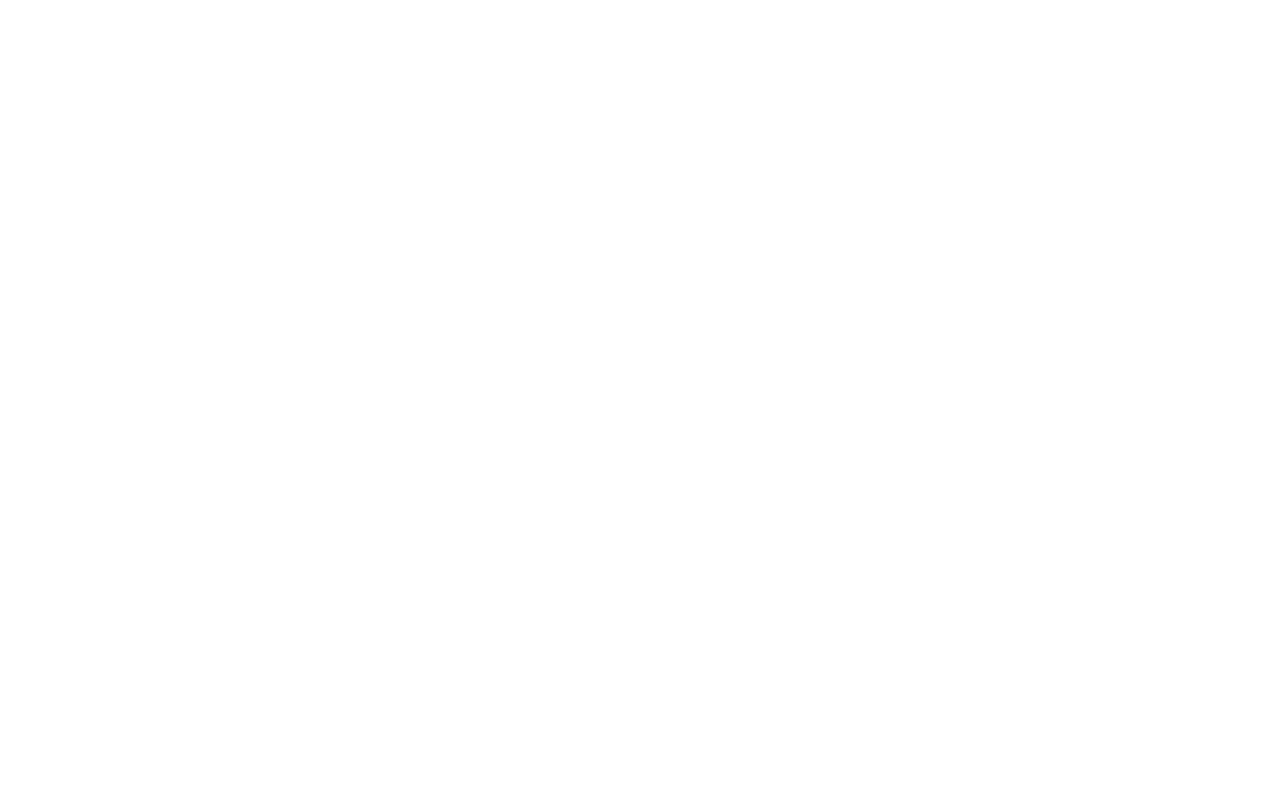
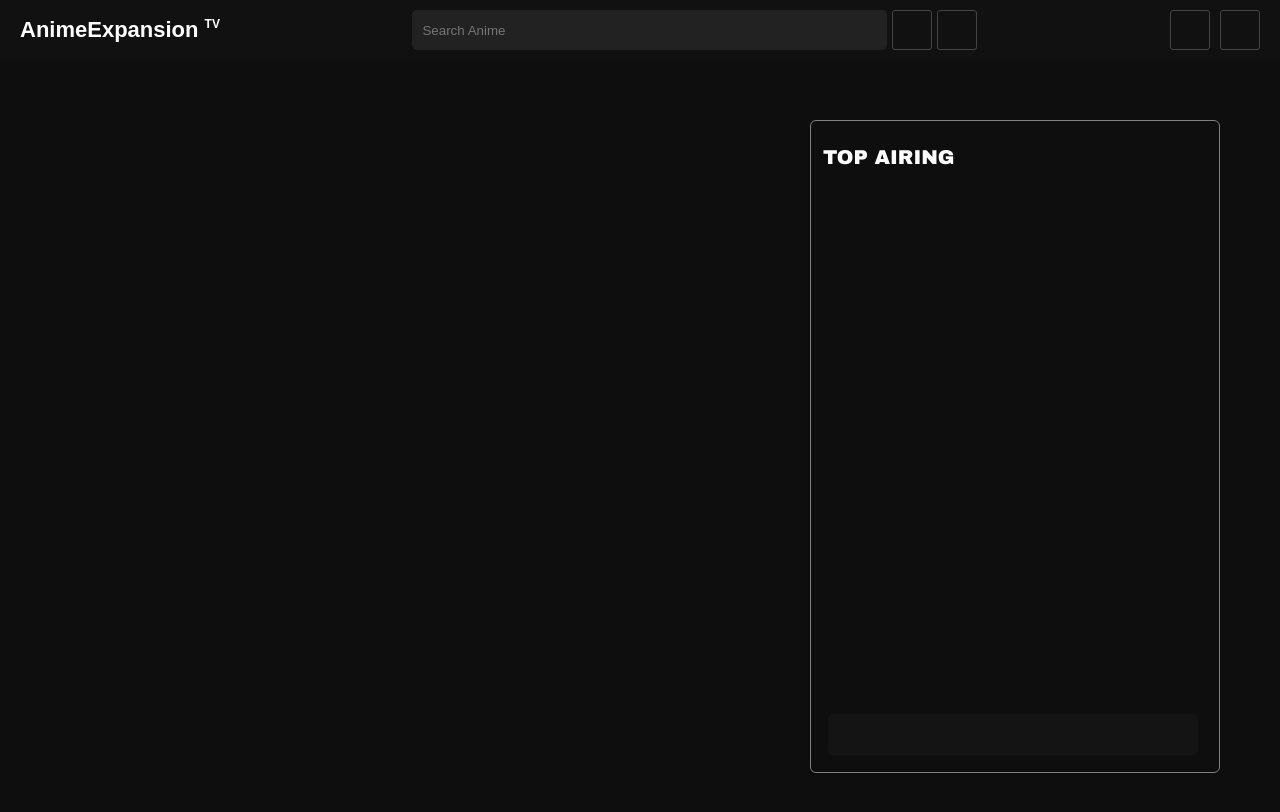
Before and after one commit to TSN2222/anime-expansion, a plain HTML site: page index.html in a window 1280 px wide. Drawn offline with Linux system fonts and the light colour scheme; no server answers.

Commit message:
Create airing showcase template

```diff
--- a/index.html
+++ b/index.html
@@ -1,9 +1,35 @@
 <!DOCTYPE html>
 <html lang="en">
-  <head>
-    <meta charset="UTF-8" />
-    <meta name="viewport" content="width=device-width, initial-scale=1.0" />
+<head>
+    <meta charset="UTF-8">
+    <meta name="viewport" content="width=device-width, initial-scale=1.0">
     <title>Anime Expansion</title>
-  </head>
-  <body></body>
+    <link rel="stylesheet" href="./styles/styles.css" >
+</head>
+<body>
+    <nav class="navbar">
+        <div class="logo">AnimeExpansion <span class="small">TV</span></div>
+        <div class="search-wrapper">
+            <div class="search-container">
+                <input type="text" placeholder="Search Anime">
+            </div>
+            <button class="icon-btn"><i class="search"></i></button>
+            <button class="icon-btn"><i class="shuffle"></i></button>
+        </div>
+        <div class="right-buttons">
+            <button class="icon-btn"><i class="noti"></i></button>
+            <button class="icon-btn"><i class="account"></i></button>
+        </div>
+    </nav>
+        <div class="root">
+            <div class="content-showcase">
+                <div class="showcase-title"><h1>TOP AIRING</h1></div>
+                <div class="airing-sct"></div>
+                <div class="expand-btn-container">
+                    <button id="expand-btn" class="expand-button"></button>
+                </div>
+            </div>
+        </div>
+        <script src="./scripts/scripts.js"></script>
+</body>
 </html>
--- /dev/null
+++ b/scripts/scripts.js
@@ -0,0 +1,84 @@
+const airingContainer = document.getElementById("airing-sct");
+
+document.getElementById("expand-btn").addEventListener("click", function() {
+    const animeList = document.querySelector(".content-showcase");
+    animeList.style.maxHeight = animeList.scrollHeight + "px";
+    this.parentElement.style.display = "none";
+});
+
+
+fetchAiringAnime();
+
+async function fetchAiringAnime() {
+    const query = `
+  query ($page: Int, $perPage: Int, $sort: [MediaSort]) {
+    Page(page: $page, perPage: $perPage) {
+      media(sort: $sort, type: ANIME) {
+        title {
+          english
+          romaji
+        }
+        startDate {
+          year
+        }
+        coverImage {
+          large
+          color
+        }
+        format
+        averageScore
+        episodes
+      }
+    }
+  }`;
+    try {
+        const response = await fetch('https://graphql.anilist.co/', {
+            method: "POST",
+            headers: {
+                "Content-Type": "application/json",
+                "Accept": "application/json",
+            },
+            body: JSON.stringify({
+                query: query,
+                variables: { page: 1, perPage: 5 },
+            }),
+        });
+
+        if (!response.ok) {
+            const errorText = await response.text();
+            throw new Error(`AniList API Error: ${errorText}`);
+        }
+        const data = await response.json();
+        renderAnimeList(data);
+    } catch(error) {
+        console.error(error);
+    }
+}
+
+function renderAnimeList(data) {
+  const animeList = data.data.Page.media;
+
+
+  const fragment = document.createDocumentFragment();
+
+  animeList.forEach((anime) => {
+      const coverImage = anime.coverImage.large;
+      const title = anime.title.english || anime.title.romaji;
+
+      const airingEntry = document.createElement('anicard');
+      airingEntry.innerHTML = `
+      <div class="airing-parent">
+          <div class="image-container">
+              <img class="cover-image" src="${coverImage}" />
+          </div>
+          <div class="anime-details">
+              <div class="anime-title">${title}</div>
+          </div>
+      `;
+
+      fragment.appendChild(airingEntry);
+  });
+
+  airingContainer.appendChild(fragment);
+}
+fetchAiringAnime();
--- /dev/null
+++ b/styles/styles.css
@@ -0,0 +1,165 @@
+body {
+    margin: 0;
+    padding: 0;
+    background: #0e0e0e;
+    font-family: Arial, sans-serif;
+  }
+
+  nav {
+    position: sticky; top: 0;
+  }
+
+  .navbar {
+    display: flex;
+    align-items: center;
+    justify-content: space-between;
+    background: #111;
+    padding: 10px 20px;
+  }
+
+  .logo {
+    color: white;
+    font-size: 22px;
+    font-weight: bold;
+  }
+
+  .small {
+    font-size: 12px;
+    vertical-align: top;
+  }
+
+  .search-wrapper {
+    display: flex;
+    align-items: center;
+    gap: 5px;
+    width: 565px;
+  }
+
+  .search-container {
+    display: flex;
+    align-items: center;
+    background: #222;
+    border-radius: 5px;
+    padding: 5px;
+    max-width: 465px;
+    width: 100%;
+    height: 30px;
+  }
+
+  .search-container input {
+    background: transparent;
+    border: none;
+    outline: none;
+    color: white;
+    padding: 5px;
+    width: 100%;
+  }
+
+  .icon-btn {
+    background: transparent;
+    border: 1px solid #444;
+    color: white;
+    width: 40px;
+    height: 40px;
+    padding: 8px 10px;
+    cursor: pointer;
+    border-radius: 3px;
+  }
+
+  .right-buttons {
+    display: flex;
+    gap: 10px;
+  }
+
+  .root {
+    display: flex;
+    flex-direction: column;
+  }
+
+  .content-showcase {
+    flex-direction: column;
+    background-color: transparent;
+    display: grid;
+    border: 1px solid grey;
+    border-radius: 6px;
+    width: 384px;
+    height: 627px;
+    max-height: 627px;
+    overflow: hidden;
+    transition: max-height 0.5s ease-in-out;
+    padding: 12px;
+    margin: 60px 60px 60px auto;
+  }
+
+  .showcase-title {
+    display: flex;
+    max-width: 384px;
+    flex-basis: 100%;
+    height: 50px;
+    color: white;
+    font-size: 10px;
+    font-family: "Poppins", "Arial Black", sans-serif;
+    font-weight: bold;
+  }
+
+  .expand-btn-container {
+    display: flex;
+    justify-content: center;
+    align-self: flex-end;
+    background-color: #141414;
+    width: 370px;
+    height: 41px;
+    border-radius: 5px;
+    margin: 5px;
+  }
+
+  .expand-button {
+    align-self: center;
+    background: transparent;
+    width: 100%;
+    height: 100%;
+    text-align: center;
+    cursor: pointer;
+    padding: 10px;
+    border: none;
+    outline: none;
+    border-radius: 5px;
+    transition: transform 0.2s;
+  }
+
+  .expand-button:hover {
+    transform: scale(1.02);
+    background-color: #1f1f1f;
+  }
+
+  .airing-sct {
+    display: flex;
+    width: 100%;
+    height: 520px;
+    max-height: 100%;
+  }
+
+  .airing-parent {
+    display: flex;
+    width: 352px;
+    height: 96px;
+    border-radius: 5px;
+  }
+  .image-container {
+    flex-basis: 20%;
+    height: 100%;
+    overflow: hidden;
+    margin-right: 10%;
+  }
+  .cover-image {
+    width: auto;
+    height: 100%;
+    border-radius: 5px;
+  }
+
+  .anime-details {
+    flex-basis: 70%;
+    height: 100%;
+    border: none;
+    border-radius: 5px;
+  }
```
